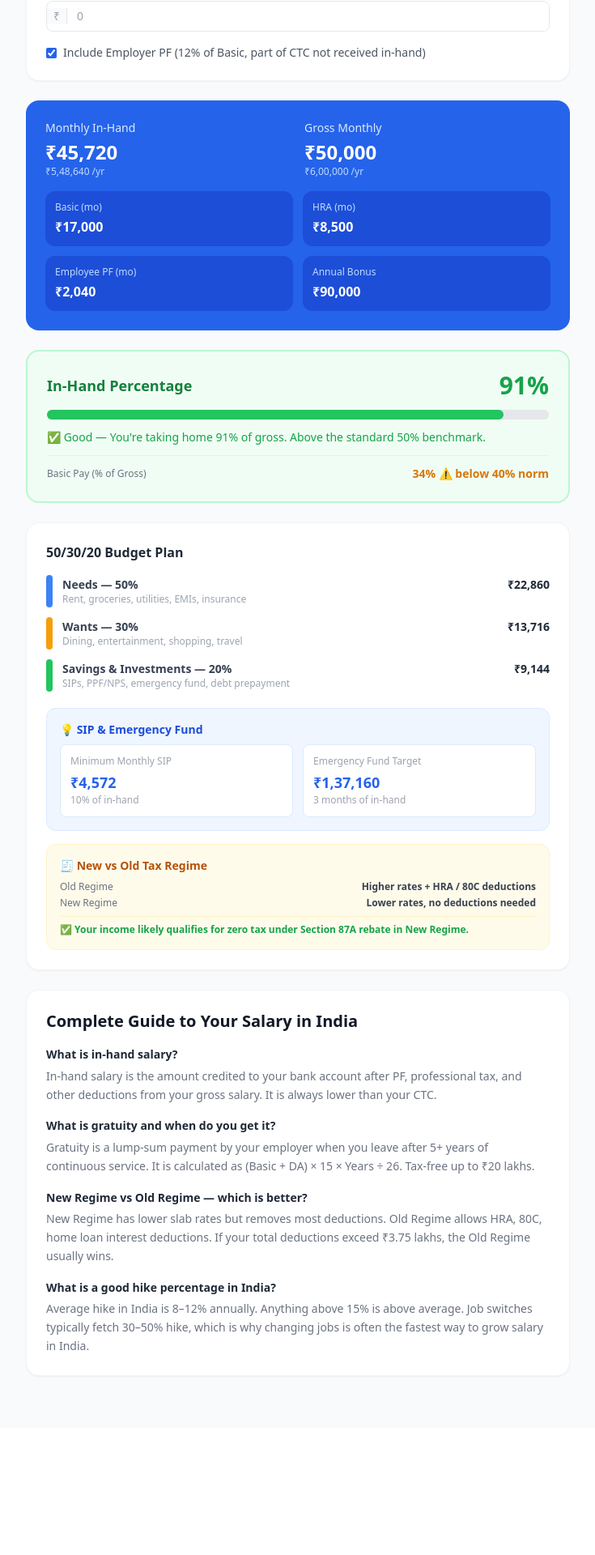
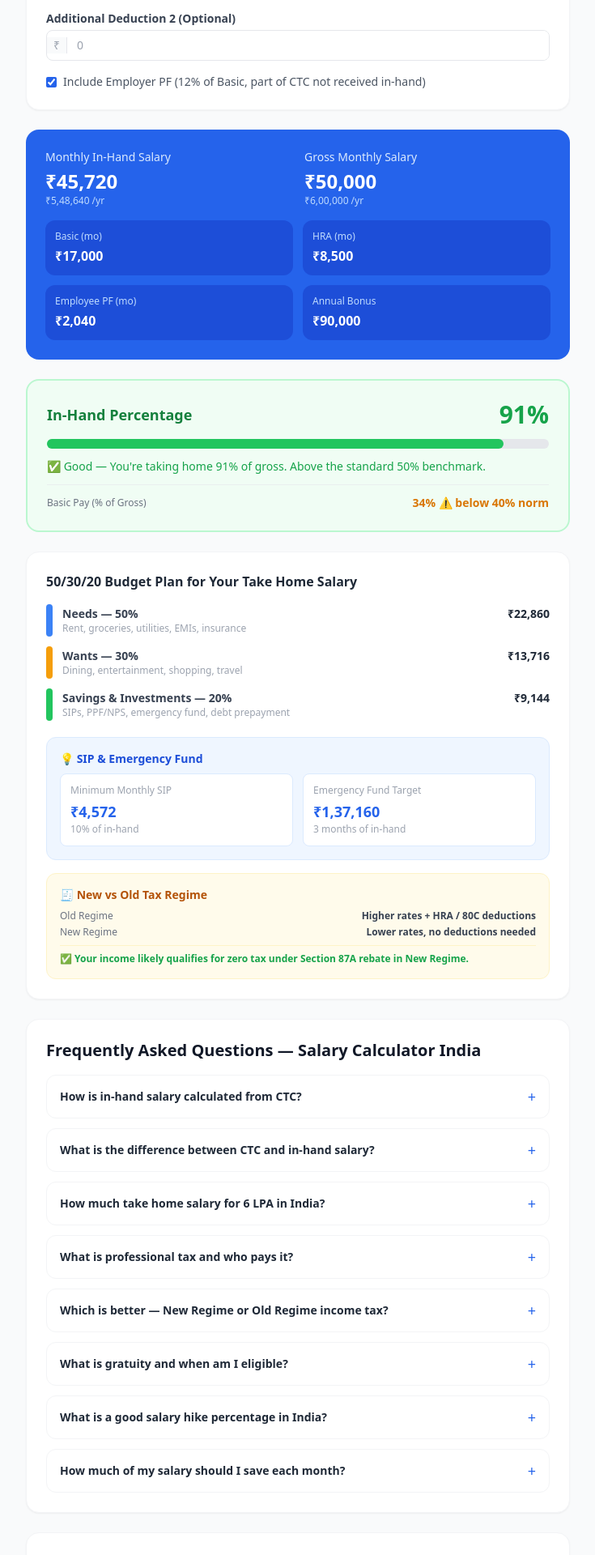
Before and after one commit to m-sinan/webext-calc, a React (Vite) app: page /salary-calculator in a window 1280 px wide. Shown: the part 781-2701 px from the top of the page at 81% size, without its empty margins (272-1007 px from the left). Before the commit the page ends 2544 px from the top, so only its background shows below. Built offline with nearby package versions, Linux system fonts and the light colour scheme.

Commit message:
salary page done

```diff
--- a/src/pages/SalaryCalculator.jsx
+++ b/src/pages/SalaryCalculator.jsx
@@ -99,7 +99,7 @@ function BudgetCard({ monthlyInHand }) {
 
   return (
     <div className="bg-white rounded-2xl shadow-sm border border-gray-100 p-6 mb-6">
-      <h3 className="font-bold text-gray-800 mb-4">50/30/20 Budget Plan</h3>
+      <h3 className="font-bold text-gray-800 mb-4">50/30/20 Budget Plan for Your Take Home Salary</h3>
       <div className="space-y-3 mb-5">
         {[
           { color: "bg-blue-500", label: "Needs — 50%", amount: needs, desc: "Rent, groceries, utilities, EMIs, insurance" },
@@ -175,7 +175,6 @@ function CtcCalculator() {
   const monthlyAdditional = Number(additionalDeduction1 || 0) + Number(additionalDeduction2 || 0)
   const totalMonthlyDeductions = monthlyEmployeePF + Number(professionalTax) + monthlyAdditional
   const grossMonthly = annualCtc / 12
-  // Take-home base excludes employer PF since that portion of CTC is never paid to the employee
   const takeHomeBaseMonthly = grossMonthly - monthlyEmployerPF
   const inHandMonthly = takeHomeBaseMonthly - totalMonthlyDeductions
   const inHandAnnual = inHandMonthly * 12
@@ -193,7 +192,7 @@ function CtcCalculator() {
     <>
       <div className="bg-white rounded-2xl shadow-sm border border-gray-100 p-6 mb-6">
         <div className="flex items-center justify-between mb-4">
-          <h2 className="font-bold text-gray-800">Your CTC</h2>
+          <h2 className="font-bold text-gray-800">Calculate Take Home Salary from CTC</h2>
           <div className="inline-flex bg-gray-100 rounded-lg p-1">
             {["annual", "monthly"].map((p) => (
               <button key={p} type="button" onClick={() => handlePeriodChange(p)}
@@ -223,8 +222,8 @@ function CtcCalculator() {
 
       <div className="bg-blue-600 rounded-2xl p-6 text-white mb-6">
         <div className="grid grid-cols-2 gap-4 mb-4">
-          <div><p className="text-blue-100 text-sm mb-1">Monthly In-Hand</p><p className="text-2xl font-bold">₹{format(inHandMonthly)}</p><p className="text-blue-200 text-xs">₹{format(inHandAnnual)} /yr</p></div>
-          <div><p className="text-blue-100 text-sm mb-1">Gross Monthly</p><p className="text-2xl font-bold">₹{format(grossMonthly)}</p><p className="text-blue-200 text-xs">₹{format(annualCtc)} /yr</p></div>
+          <div><p className="text-blue-100 text-sm mb-1">Monthly In-Hand Salary</p><p className="text-2xl font-bold">₹{format(inHandMonthly)}</p><p className="text-blue-200 text-xs">₹{format(inHandAnnual)} /yr</p></div>
+          <div><p className="text-blue-100 text-sm mb-1">Gross Monthly Salary</p><p className="text-2xl font-bold">₹{format(grossMonthly)}</p><p className="text-blue-200 text-xs">₹{format(annualCtc)} /yr</p></div>
         </div>
         <div className="grid grid-cols-2 gap-3">
           {[
@@ -282,7 +281,7 @@ function PayslipChecker() {
   return (
     <>
       <div className="bg-white rounded-2xl shadow-sm border border-gray-100 p-6 mb-6">
-        <h2 className="font-bold text-gray-800 mb-1">Enter Your Payslip Figures</h2>
+        <h2 className="font-bold text-gray-800 mb-1">Payslip Checker — Verify Your Monthly Salary</h2>
         <p className="text-xs text-gray-400 mb-4">Use the actual monthly figures from your payslip, not CTC.</p>
         <p className="text-xs font-semibold text-gray-500 uppercase tracking-wide mb-3">Earnings</p>
         <NumberRow label="Basic Salary" value={basic} setValue={setBasic} />
@@ -364,13 +363,13 @@ function IncrementCalculator() {
   return (
     <>
       <div className="bg-white rounded-2xl shadow-sm border border-gray-100 p-6 mb-6">
-        <h2 className="font-bold text-gray-800 mb-4">Your Increment Details</h2>
+        <h2 className="font-bold text-gray-800 mb-4">Salary Increment & Hike Calculator</h2>
         <SliderInput label="Current Annual CTC" value={currentCtc} setValue={setCurrentCtc} min={100000} max={5000000} step={10000} />
         <SliderInput label="Hike Percentage" value={hikePercent} setValue={setHikePercent} min={1} max={100} step={1} prefix="" suffix="%" />
       </div>
 
       <div className="bg-blue-600 rounded-2xl p-6 text-white mb-6">
-        <p className="text-blue-100 text-sm mb-1">New Annual CTC</p>
+        <p className="text-blue-100 text-sm mb-1">New Annual CTC After Hike</p>
         <p className="text-4xl font-bold mb-4">₹{format(newCtc)}</p>
         <div className="grid grid-cols-2 gap-3">
           {[
@@ -388,7 +387,7 @@ function IncrementCalculator() {
       </div>
 
       <div className="bg-white rounded-2xl shadow-sm border border-gray-100 p-6 mb-6">
-        <h3 className="font-bold text-gray-800 mb-4">Estimated In-Hand Change</h3>
+        <h3 className="font-bold text-gray-800 mb-4">Estimated In-Hand Salary Change</h3>
         <p className="text-xs text-gray-400 mb-4">Approximate estimate assuming ~70% of CTC as in-hand after deductions.</p>
         <div className="space-y-3">
           {[
@@ -440,7 +439,7 @@ function GratuityCalculator() {
   return (
     <>
       <div className="bg-white rounded-2xl shadow-sm border border-gray-100 p-6 mb-6">
-        <h2 className="font-bold text-gray-800 mb-4">Gratuity Details</h2>
+        <h2 className="font-bold text-gray-800 mb-4">Gratuity Calculator India — Check Your Eligibility</h2>
         <SliderInput label="Last Drawn Basic + DA (Monthly)" value={basicDa} setValue={setBasicDa} min={5000} max={300000} step={1000} />
         <SliderInput label="Years of Service" value={years} setValue={setYears} min={1} max={40} step={1} prefix="" suffix=" yrs" />
         <div className="mt-2">
@@ -464,7 +463,7 @@ function GratuityCalculator() {
       </div>
 
       <div className="bg-white rounded-2xl shadow-sm border border-gray-100 p-6 mb-6">
-        <h3 className="font-bold text-gray-800 mb-3">How Gratuity is Calculated</h3>
+        <h3 className="font-bold text-gray-800 mb-3">How Gratuity is Calculated in India</h3>
         <div className="bg-gray-50 rounded-xl p-4 mb-4">
           <p className="text-sm font-semibold text-gray-700 mb-2">Formula (Gratuity Act covered employers)</p>
           <p className="text-sm text-gray-600 font-mono bg-white rounded-lg p-3 border border-gray-100">
@@ -495,7 +494,6 @@ function IncomeTaxCalculator() {
 
   const standardDeduction = 50000
 
-  // Old regime tax calculation
   const oldDeductions = Math.min(section80C, 150000) + standardDeduction + hraExemption + Math.min(homeLoanInterest, 200000) + Math.min(npsContribution, 50000)
   const oldTaxableIncome = Math.max(0, annualIncome - oldDeductions)
 
@@ -512,7 +510,6 @@ function IncomeTaxCalculator() {
   const oldCess = oldTax * 0.04
   const oldTotalTax = oldTax + oldCess
 
-  // New regime tax calculation
   const newTaxableIncome = Math.max(0, annualIncome - standardDeduction)
 
   const calcNewTax = (income) => {
@@ -536,7 +533,7 @@ function IncomeTaxCalculator() {
   return (
     <>
       <div className="bg-white rounded-2xl shadow-sm border border-gray-100 p-6 mb-6">
-        <h2 className="font-bold text-gray-800 mb-4">Your Income & Deductions</h2>
+        <h2 className="font-bold text-gray-800 mb-4">Income Tax Calculator — New vs Old Regime FY 2025-26</h2>
         <SliderInput label="Annual Gross Income (CTC)" value={annualIncome} setValue={setAnnualIncome} min={300000} max={5000000} step={50000} />
         <p className="text-xs text-gray-400 -mt-3 mb-5">Standard deduction of ₹50,000 applied automatically in both regimes.</p>
         <p className="text-xs font-semibold text-gray-500 uppercase tracking-wide mb-3">Old Regime Deductions Only</p>
@@ -555,7 +552,7 @@ function IncomeTaxCalculator() {
       </div>
 
       <div className="bg-white rounded-2xl shadow-sm border border-gray-100 p-6 mb-6">
-        <h3 className="font-bold text-gray-800 mb-4">Side by Side Comparison</h3>
+        <h3 className="font-bold text-gray-800 mb-4">New Regime vs Old Regime — Side by Side Comparison</h3>
         <div className="grid grid-cols-2 gap-4 mb-4">
           {[
             { label: "Old Regime", taxable: oldTaxableIncome, tax: oldTaxBeforeRebate, rebate: oldRebate, final: oldTotalTax, wins: oldWins },
@@ -576,7 +573,7 @@ function IncomeTaxCalculator() {
       </div>
 
       <div className="bg-white rounded-2xl shadow-sm border border-gray-100 p-6 mb-6">
-        <h3 className="font-bold text-gray-800 mb-3">New Regime Tax Slabs (FY 2024-25)</h3>
+        <h3 className="font-bold text-gray-800 mb-3">New Regime Income Tax Slabs FY 2025-26</h3>
         <div className="space-y-2">
           {[
             { range: "Up to ₹3,00,000", rate: "0%", color: "text-green-600" },
@@ -598,32 +595,126 @@ function IncomeTaxCalculator() {
   )
 }
 
+/* ── FAQ Section ── */
+
+function FaqSection() {
+  const [open, setOpen] = useState(null)
+  const faqs = [
+    { q: "How is in-hand salary calculated from CTC?", a: "In-hand salary = CTC minus employer PF (12% of basic) minus employee PF (12% of basic) minus professional tax minus any other deductions. Typically, in-hand salary is 70-75% of CTC. Use our free salary calculator India to get an accurate estimate." },
+    { q: "What is the difference between CTC and in-hand salary?", a: "CTC (Cost to Company) is the total amount a company spends on an employee annually, including PF, gratuity, insurance etc. In-hand salary is what you actually receive in your bank account each month after all deductions." },
+    { q: "How much take home salary for 6 LPA in India?", a: "For a 6 LPA CTC, your monthly take home salary is approximately ₹42,000 to ₹45,000 depending on your professional tax, PF structure, and bonus component. Use our take home salary calculator for exact figures." },
+    { q: "What is professional tax and who pays it?", a: "Professional tax is a state-level tax deducted from your salary every month. It varies by state — Karnataka charges ₹200/month for salaries above ₹25,000. Some states like Haryana don't have professional tax at all." },
+    { q: "Which is better — New Regime or Old Regime income tax?", a: "New Regime is better if your total deductions (HRA + 80C + home loan + NPS) are below ₹3.75 lakhs. Old Regime wins when you have large deductions like home loan interest and HRA in metros. Use our income tax calculator to compare both regimes instantly." },
+    { q: "What is gratuity and when am I eligible?", a: "Gratuity is a lump-sum payment from your employer when you leave after 5+ years of continuous service. Formula: (Basic + DA) × 15 × Years ÷ 26. Maximum tax-free gratuity is ₹20 lakhs." },
+    { q: "What is a good salary hike percentage in India?", a: "Average salary hike in India is 8-12% annually. Above 15% is considered a good hike. Job switches typically fetch 30-50% hike, which is why changing jobs is the fastest way to grow salary in India." },
+    { q: "How much of my salary should I save each month?", a: "Follow the 50/30/20 rule — 50% for needs (rent, EMI, groceries), 30% for wants (dining, entertainment), and 20% for savings and investments (SIP, PPF, emergency fund). Minimum monthly SIP should be 10% of in-hand salary." },
+  ]
+
+  return (
+    <div className="bg-white rounded-2xl shadow-sm border border-gray-100 p-6 mb-6">
+      <h2 className="font-bold text-gray-900 text-xl mb-4">Frequently Asked Questions — Salary Calculator India</h2>
+      <div className="space-y-3">
+        {faqs.map((faq, i) => (
+          <div key={i} className="border border-gray-100 rounded-xl overflow-hidden">
+            <button type="button" onClick={() => setOpen(open === i ? null : i)}
+              className="w-full text-left px-4 py-3 flex justify-between items-center hover:bg-gray-50 transition">
+              <span className="text-sm font-semibold text-gray-800 pr-4">{faq.q}</span>
+              <span className="text-blue-600 text-lg flex-shrink-0">{open === i ? "−" : "+"}</span>
+            </button>
+            {open === i && (
+              <div className="px-4 pb-4">
+                <p className="text-sm text-gray-500 leading-relaxed">{faq.a}</p>
+              </div>
+            )}
+          </div>
+        ))}
+      </div>
+    </div>
+  )
+}
+
 /* ── SEO Content ── */
 
 function SeoContent() {
   return (
     <div className="bg-white rounded-2xl shadow-sm border border-gray-100 p-6 mb-6">
-      <h2 className="text-xl font-bold text-gray-900 mb-4">Complete Guide to Your Salary in India</h2>
+      <h2 className="text-xl font-bold text-gray-900 mb-4">Salary Calculator India — Complete Guide to CTC, In-Hand & Tax</h2>
       <div className="space-y-4 text-sm text-gray-500 leading-relaxed">
         <div>
-          <h3 className="font-semibold text-gray-800 mb-1">What is in-hand salary?</h3>
-          <p>In-hand salary is the amount credited to your bank account after PF, professional tax, and other deductions from your gross salary. It is always lower than your CTC.</p>
+          <h3 className="font-semibold text-gray-800 mb-1">What is In-Hand Salary and How to Calculate It?</h3>
+          <p>In-hand salary (take home salary) is the amount credited to your bank account after PF, professional tax, and income tax deductions from your gross salary. Use our free salary calculator India to instantly calculate your monthly in-hand salary from CTC. It is always lower than your CTC — typically 70-75% of your total package.</p>
         </div>
         <div>
-          <h3 className="font-semibold text-gray-800 mb-1">What is gratuity and when do you get it?</h3>
-          <p>Gratuity is a lump-sum payment by your employer when you leave after 5+ years of continuous service. It is calculated as (Basic + DA) × 15 × Years ÷ 26. Tax-free up to ₹20 lakhs.</p>
+          <h3 className="font-semibold text-gray-800 mb-1">How is Monthly Salary Calculated from Annual CTC?</h3>
+          <p>Monthly salary = Annual CTC ÷ 12. But your monthly in-hand is lower because of deductions like Employee PF (12% of basic), Professional Tax (up to ₹200/month), and TDS on salary. Our take home salary calculator shows you the exact breakdown with all deductions clearly listed.</p>
         </div>
         <div>
-          <h3 className="font-semibold text-gray-800 mb-1">New Regime vs Old Regime — which is better?</h3>
-          <p>New Regime has lower slab rates but removes most deductions. Old Regime allows HRA, 80C, home loan interest deductions. If your total deductions exceed ₹3.75 lakhs, the Old Regime usually wins.</p>
+          <h3 className="font-semibold text-gray-800 mb-1">New Regime vs Old Regime — Which Tax Regime is Better?</h3>
+          <p>New Regime has lower slab rates but removes most deductions. Old Regime allows HRA, 80C, home loan interest deductions. If your total deductions exceed ₹3.75 lakhs, the Old Regime usually saves more tax. Use our income tax calculator above to compare both regimes for your exact income.</p>
         </div>
         <div>
-          <h3 className="font-semibold text-gray-800 mb-1">What is a good hike percentage in India?</h3>
-          <p>Average hike in India is 8–12% annually. Anything above 15% is above average. Job switches typically fetch 30–50% hike, which is why changing jobs is often the fastest way to grow salary in India.</p>
+          <h3 className="font-semibold text-gray-800 mb-1">What is Gratuity and When Do You Get It?</h3>
+          <p>Gratuity is a lump-sum payment by your employer when you leave after 5+ years of continuous service. It is calculated as (Basic + DA) × 15 × Years ÷ 26. Tax-free up to ₹20 lakhs. Use our gratuity calculator India to check your exact eligibility and amount.</p>
+        </div>
+        <div>
+          <h3 className="font-semibold text-gray-800 mb-1">What is a Good Salary Hike Percentage in India?</h3>
+          <p>Average hike in India is 8–12% annually. Anything above 15% is above average. Job switches typically fetch 30–50% hike, which is why changing jobs is often the fastest way to grow your salary in India. Use our salary increment calculator to see exactly how much your take home salary increases.</p>
         </div>
       </div>
     </div>
   )
+}
+
+/* ── FAQ Schema ── */
+
+function FaqSchema() {
+  const schema = {
+    "@context": "https://schema.org",
+    "@type": "FAQPage",
+    "mainEntity": [
+      {
+        "@type": "Question",
+        "name": "How is in-hand salary calculated from CTC?",
+        "acceptedAnswer": { "@type": "Answer", "text": "In-hand salary = CTC minus employer PF (12% of basic) minus employee PF (12% of basic) minus professional tax minus other deductions. Typically in-hand is 70-75% of CTC." }
+      },
+      {
+        "@type": "Question",
+        "name": "What is the difference between CTC and in-hand salary?",
+        "acceptedAnswer": { "@type": "Answer", "text": "CTC is the total cost to company including PF, gratuity, insurance. In-hand salary is what you actually receive in your bank account after all deductions." }
+      },
+      {
+        "@type": "Question",
+        "name": "How much take home salary for 6 LPA in India?",
+        "acceptedAnswer": { "@type": "Answer", "text": "For 6 LPA CTC, monthly take home salary is approximately ₹42,000 to ₹45,000 depending on professional tax, PF structure, and bonus component." }
+      },
+      {
+        "@type": "Question",
+        "name": "Which is better — New Regime or Old Regime income tax?",
+        "acceptedAnswer": { "@type": "Answer", "text": "New Regime is better if total deductions are below ₹3.75 lakhs. Old Regime wins when you have large deductions like home loan interest and HRA in metros." }
+      },
+      {
+        "@type": "Question",
+        "name": "What is gratuity and when am I eligible?",
+        "acceptedAnswer": { "@type": "Answer", "text": "Gratuity is a lump-sum payment from employer after 5+ years of service. Formula: (Basic + DA) × 15 × Years ÷ 26. Maximum tax-free gratuity is ₹20 lakhs." }
+      },
+      {
+        "@type": "Question",
+        "name": "What is a good salary hike percentage in India?",
+        "acceptedAnswer": { "@type": "Answer", "text": "Average hike in India is 8-12%. Above 15% is good. Job switches typically give 30-50% hike." }
+      },
+      {
+        "@type": "Question",
+        "name": "What is professional tax in India?",
+        "acceptedAnswer": { "@type": "Answer", "text": "Professional tax is a state-level tax deducted from salary monthly. Karnataka charges ₹200/month for salaries above ₹25,000. Some states like Haryana have no professional tax." }
+      },
+      {
+        "@type": "Question",
+        "name": "How much of my salary should I save each month?",
+        "acceptedAnswer": { "@type": "Answer", "text": "Follow the 50/30/20 rule — 50% for needs, 30% for wants, and 20% for savings and investments. Minimum monthly SIP should be 10% of in-hand salary." }
+      }
+    ]
+  }
+  return <script type="application/ld+json" dangerouslySetInnerHTML={{ __html: JSON.stringify(schema) }} />
 }
 
 /* ── Main Export ── */
@@ -642,16 +733,21 @@ export default function SalaryCalculator() {
   return (
     <div className="min-h-screen bg-gray-50 py-10 px-4">
       <Helmet>
-        <title>Salary Calculator India 2025 — In-Hand, Gratuity, Tax, Increment | WebExt.in</title>
-        <meta name="description" content="Complete salary calculator for India — calculate in-hand salary from CTC, check payslip, gratuity, income tax (new vs old regime), and increment hike. Free, instant, no signup." />
+        <title>Salary Calculator India — Take Home Salary, CTC, Tax & Gratuity | WebExt.in</title>
+        <meta
+          name="description"
+          content="Free salary calculator India. Calculate take home salary from CTC, check payslip, compare new vs old tax regime, gratuity eligibility and salary hike. Instant & accurate results."
+        />
+        <link rel="canonical" href="https://www.webext.in/salary-calculator" />
       </Helmet>
+
+      <FaqSchema />
 
       <div className="max-w-2xl mx-auto">
         <a href="/" className="text-blue-600 text-sm mb-6 inline-block hover:underline">← Back to all tools</a>
-        <h1 className="text-3xl font-bold text-gray-900 mb-2">Salary Calculator India</h1>
-        <p className="text-gray-500 mb-6">In-hand salary, payslip checker, gratuity, income tax, and increment calculator — all in one place.</p>
+        <h1 className="text-3xl font-bold text-gray-900 mb-2">Salary Calculator India — Take Home, Tax & Gratuity</h1>
+        <p className="text-gray-500 mb-6">Free online salary calculator India. Calculate in-hand salary from CTC, check payslip, compare income tax regimes, gratuity and increment — all in one place.</p>
 
-        {/* Tab bar */}
         <div className="flex gap-2 overflow-x-auto pb-2 mb-6 scrollbar-hide">
           {TABS.map((t) => (
             <button key={t.id} type="button" onClick={() => setTab(t.id)}
@@ -667,6 +763,7 @@ export default function SalaryCalculator() {
         {tab === "gratuity" && <GratuityCalculator />}
         {tab === "tax" && <IncomeTaxCalculator />}
 
+        <FaqSection />
         <SeoContent />
       </div>
     </div>
```
